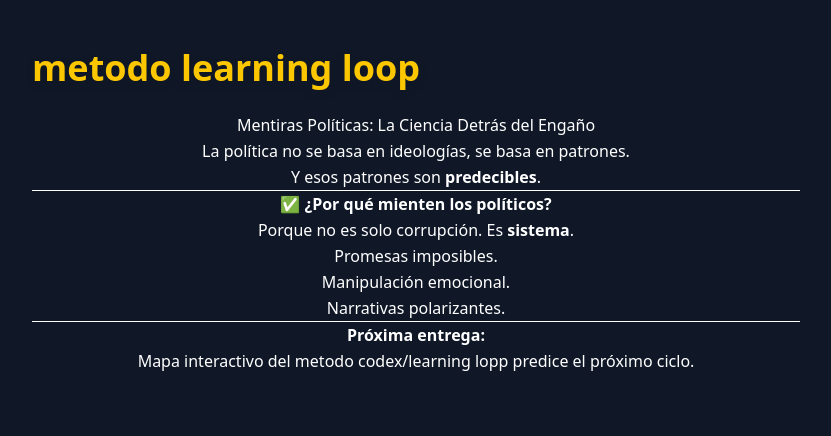
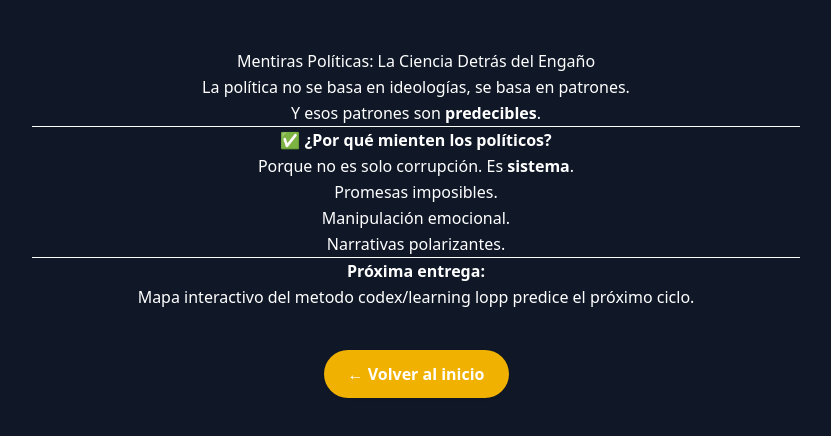
Before and after one commit to nsandovala/codex-analitic-blog, a Next.js app: page /articulos/metodo-learning-loop in a window 1280 px wide. Shown: the top 436 px of the page, without its empty margins (224-1055 px from the left). Built offline with nearby package versions, Linux system fonts and the light colour scheme.

Commit message:
Update page.tsx

```diff
--- a/src/app/articulos/[slug]/page.tsx
+++ b/src/app/articulos/[slug]/page.tsx
@@ -3,24 +3,23 @@ import path from "path";
 import Markdown from "react-markdown";
 
 interface Props {
-  params: {
-    slug: string;
-  };
+  params: { slug: string };
 }
 
-// ✅ App Router usa `generateStaticParams` para rutas dinámicas
+// ✅ Función para generar rutas dinámicas en App Router
 export async function generateStaticParams() {
-  const files = fs.readdirSync(path.join(process.cwd(), "src/app/content"));
+  const files = fs.readdirSync(path.join(process.cwd(), "src", "app", "content"));
   return files.map((filename) => ({
     slug: filename.replace(".md", ""),
   }));
 }
 
+// ✅ Página dinámica para renderizar contenido Markdown
 export default function ArticlePage({ params }: Props) {
-  const filePath = path.join(process.cwd(), "src/app/content", `${params.slug}.md`);
+  const filePath = path.join(process.cwd(), "src", "app", "content", `${params.slug}.md`);
 
   if (!fs.existsSync(filePath)) {
-    return <div>Artículo no encontrado</div>;
+    return <div className="text-center text-red-500 mt-10">⚠ Artículo no encontrado</div>;
   }
 
   const content = fs.readFileSync(filePath, "utf-8");
@@ -28,12 +27,20 @@ export default function ArticlePage({ params }: Props) {
   return (
     <main className="min-h-screen bg-gray-900 text-white px-6 py-12">
       <div className="max-w-3xl mx-auto animate-fadeIn">
-        <h1 className="text-yellow-400 text-4xl font-extrabold drop-shadow-lg mb-6">
-          {params.slug.replace(/-/g, " ")}
-        </h1>
+        {/* Contenido en Markdown */}
         <article className="prose prose-invert prose-lg text-center leading-relaxed">
           <Markdown>{content}</Markdown>
         </article>
+
+        {/* Botón para volver */}
+        <div className="text-center mt-10">
+          <a
+            href="/"
+            className="inline-block bg-yellow-500 text-white font-semibold px-6 py-3 rounded-full shadow hover:bg-yellow-400 hover:scale-105 transition-transform duration-300"
+          >
+            ← Volver al inicio
+          </a>
+        </div>
       </div>
     </main>
   );
```
